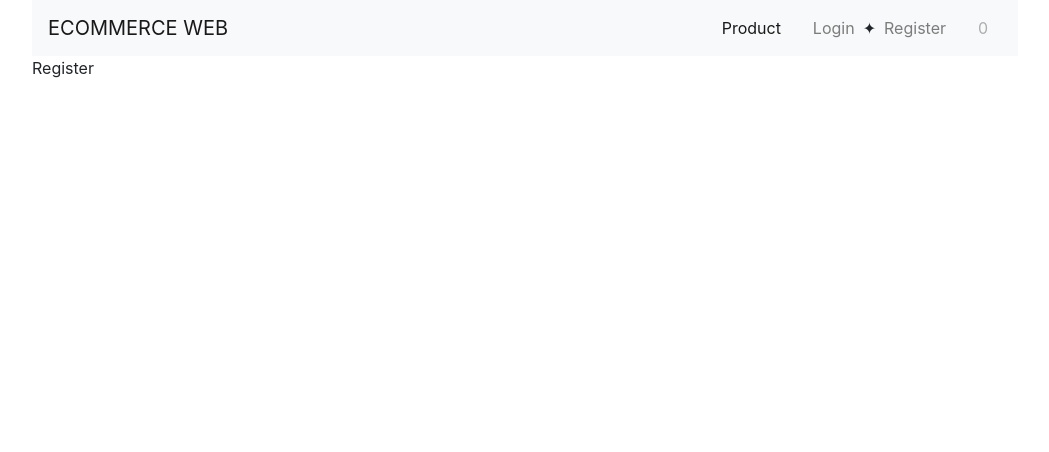
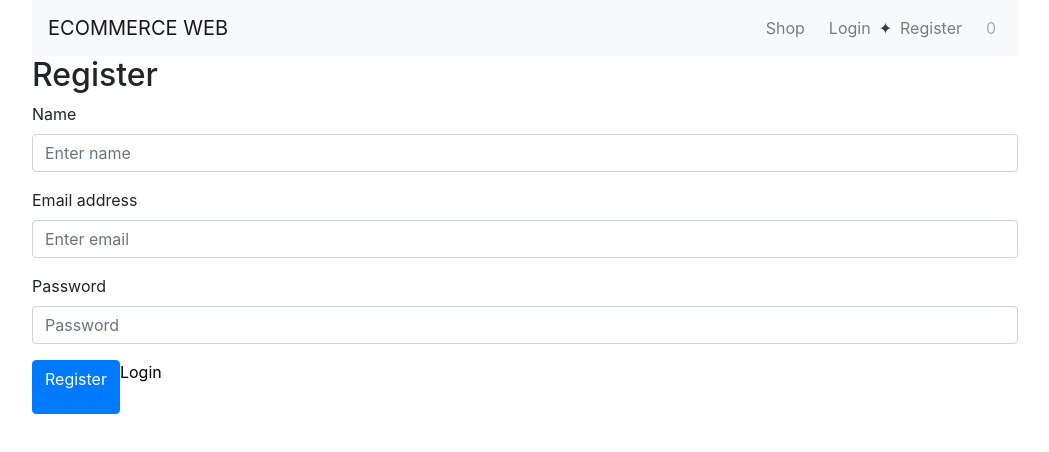
Before and after one commit to tuan4700/Demo_Web_Ecommerce, a React (Create React App) app in the folder client/: page /register in a window 1280 px wide. Shown: the top 452 px of the page, without its empty margins (115-1164 px from the left). Built offline with nearby package versions, Linux system fonts and the light colour scheme; no server answers.

Commit message:
updated state User

```diff
--- a/client/src/GlobalState.js
+++ b/client/src/GlobalState.js
@@ -1,15 +1,30 @@
-import { createContext, useState } from 'react';
+import { createContext, useState, useEffect } from 'react';
 import ProductsApi from './api/ProductsAPI';
+import UserAPI from './api/UserAPI';
+import axios from 'axios';
 
 export const GlobalState = createContext();
 
 
-export const DataProvider = ({children}) => {
+export function DataProvider({children}) {
     const [token, setToken] = useState(false);
+
+    async function resfreshToken() {
+        const res = await axios.get('/user/refresh_token');
+        setToken(res.data.accesstoken);
+    }
+
+    useEffect(() => {
+        const firstLogin = localStorage.getItem('firstLogin');
+        if(firstLogin) {
+            resfreshToken();
+        }
+    }, []);
 
     const state = {
         token: [token, setToken],
-        productsAPI: ProductsApi()
+        productsAPI: ProductsApi(),
+        userAPI: UserAPI(token)
     }
 
     return (
--- /dev/null
+++ b/client/src/api/UserAPI.js
@@ -0,0 +1,35 @@
+import { useState, useEffect } from 'react';
+import axios from 'axios';
+
+function UserAPI(token) {
+    const [isLogged, setIsLogged] = useState(false);
+    const [isAdmin, setIsAdmin] = useState(false);
+
+    useEffect(() => {
+        if(token) {
+            async function getUser() {
+                try {
+                    const res = await axios.get('/user/info', {
+                        headers: {Authorization: token}
+                    });
+
+                    setIsLogged(true);
+                    res.data.role === 1 ? setIsAdmin(true) : setIsAdmin(false);
+
+                    console.log(res);
+                } catch (error) {
+                    alert(error.response.data.message);
+                }
+            }
+
+            getUser();
+        }
+    }, [token]);
+
+    return {
+        isLogged: [isLogged, setIsLogged],
+        isAdmin: [isAdmin, setIsAdmin]
+    }
+}
+
+export default UserAPI;
--- a/client/src/components/headers/Header.css
+++ b/client/src/components/headers/Header.css
@@ -10,7 +10,7 @@
 
 .Cart_quantity {
     top: 8px;
-    right: 4px;
+    right: 10px;
     width: 16px;
     height: 16px;
     line-height: 16px;
--- a/client/src/components/headers/Header.js
+++ b/client/src/components/headers/Header.js
@@ -2,57 +2,81 @@ import React, { useContext, useState } from 'react';
 import { Link } from 'react-router-dom';
 import { GlobalState } from '../../GlobalState';
 import Cart from './icon/cart.svg';
-import Close from './icon/close.svg';
+import axios from 'axios';
 
 function Header() {
-    const value = useContext(GlobalState);
+    const state = useContext(GlobalState);
+    const [isLogged, setIsLogged] = state.userAPI.isLogged;
+    const [isAdmin, setIsAdmin] = state.userAPI.isAdmin;
+
+    async function logoutUser() {
+        await axios.get('/user/logout');
+        localStorage.clear();
+        setIsLogged(false);
+        setIsAdmin(false);
+    }
+
+    function adminRouter() {
+        return (
+            <>
+                <li className="nav-item">
+                    <Link to="/create_product" className="nav-link pr-3">Create_Product</Link>
+                </li>
+                <li className="nav-item">
+                    <Link to="/category" className="nav-link pr-3">Categories</Link>
+                </li>
+            </>
+        )
+    }
+
+    function loggedRouter() {
+        return (
+            <>
+                <li className="nav-item">
+                    <Link to="/history" className="nav-link pr-3">History</Link>
+                </li>
+                <li className="nav-item">
+                    <Link to="/" className="nav-link pr-3" onClick={logoutUser}>Logout</Link>
+                </li>
+            </>
+        )
+    }
+
     return (
         <div>
-            {/* <div className="Menu">
-                <img src={Menu} alt="" width="30px"/>
-            </div>
-
-            <div className="Logo">
-                ECOMMERCE WEB
-            </div>
-
-            <ul>
-                <li className="Product"><Link to="/">Product</Link></li>
-                <li className="Account"><Link to="/login">Login &#10022; Register</Link></li>
-            </ul>
-
-            <div className="Close">
-                <img src={Close} alt="" width="30px"/>
-            </div>
-
-            <div className="Cart">
-                <Link to="/">
-                    <span>0</span>
-                    <img src={Cart} alt="" width="30px"></img>
-                </Link>
-            </div> */}
-
             <nav className="navbar navbar-expand-lg navbar-light bg-light">
-                <div className="navbar-brand Logo">ECOMMERCE WEB</div>
+                <Link to="/" className="navbar-brand Logo">{isAdmin ? 'ADMIN' : 'ECOMMERCE WEB'}</Link>
                 <button className="navbar-toggler" type="button" data-toggle="collapse" data-target="#navbarSupportedContent" aria-controls="navbarSupportedContent" aria-expanded="false" aria-label="Toggle navigation">
                     <span className="navbar-toggler-icon"></span>
                 </button>
 
                 <div className="collapse navbar-collapse Navbar_actions" id="navbarSupportedContent">
                     <ul className="navbar-nav mr-0 ml-auto">
-                        <li className="nav-item pr-3 active">
-                            <Link className="nav-link" to="/">Product <span className="sr-only">(current)</span></Link>
+                        <li className="nav-item">
+                            <Link className="nav-link pr-3" to="/">{isAdmin ? 'Product' : 'Shop'}<span className="sr-only">(current)</span></Link>
                         </li>
-                        <li className="nav-item pr-3 d-flex">
-                            <Link className="nav-link" to="/login">Login</Link>
-                            <span className="align-self-center">&#10022;</span>
-                            <Link className="nav-link" to="/register">Register</Link>
-                        </li>
-                        <li className="nav-item pr-3">
-                            <Link className="nav-link disabled position-relative" to="/cart">
-                                <span className="position-absolute rounded-circle Cart_quantity">0</span>
-                                <img src={Cart} alt="" className="Cart_icon"></img>
-                            </Link>
+                        {isAdmin && adminRouter()}
+                            {isLogged ? loggedRouter() :
+                            <>
+                                <li className="nav-item">
+                                    <Link className="nav-link" to="/login">Login</Link>
+                                </li>
+                                <li className="nav-item">
+                                    <span className="nav-link pl-0 pr-0 align-self-center text-dark d-none d-none d-lg-block d-xl-block">&#10022;</span>
+                                </li>
+                                <li className="nav-item">
+                                    <Link className="nav-link pr-3" to="/register">Register</Link>
+                                </li>
+                            </>
+                            }
+                        <li className="nav-item">
+                            {
+                                isAdmin ? '' :
+                                <Link className="nav-link disabled position-relative pr-3" to="/cart">
+                                    <span className="position-absolute rounded-circle Cart_quantity">0</span>
+                                    <img src={Cart} alt="" className="Cart_icon"></img>
+                                </Link>
+                            }
                         </li>
                     </ul>
                 </div>
--- a/client/src/components/mainpages/auth/Register.js
+++ b/client/src/components/mainpages/auth/Register.js
@@ -1,9 +1,60 @@
-import React from 'react';
+import { useState } from 'react';
+import { Link } from 'react-router-dom';
+import axios from 'axios';
 
 function Register() {
+    const [user, setUser] = useState({
+        name: '', email: '', password: ''
+    })
+
+    function onChangeInput(e) {
+        const {name, value} = e.target;
+        setUser({
+            ...user,
+            [name]: value
+        });
+    }
+
+    async function registerSubmit(e) {
+        e.preventDefault();
+        try {
+            await axios.post('/user/register', {...user})
+            localStorage.setItem("firstLogin", true);
+            window.location.href = "/";
+        } catch (error) {
+            alert(error.response.data.message);
+        }
+    }
+
     return (
-        <div>
-            Register
+        <div className="register-page">
+            <h2 className="register-page__title">Register</h2>
+            <form onSubmit={registerSubmit}>
+                <div className="form-group register-page__form-group">
+                    <label htmlFor="exampleInputEmail1">Name</label>
+                    <input type="text" name="name" className="form-control" id="exampleInputEmail1" value={user.name} placeholder="Enter name" onChange={onChangeInput}/>
+                </div>
+                <div className="form-group register-page__form-group">
+                    <label htmlFor="exampleInputEmail1">Email address</label>
+                    <input type="email" name="email" className="form-control" id="exampleInputEmail1" value={user.email} placeholder="Enter email" onChange={onChangeInput}/>
+                </div>
+                <div className="form-group register-page__form-group">
+                    <label htmlFor="exampleInputPassword1">Password</label>
+                    <input type="password" name="password" className="form-control" id="exampleInputPassword1" value={user.password} placeholder="Password" onChange={onChangeInput}/>
+                </div>
+                {/* <div className="form-group">
+                    <label htmlFor="exampleInputPassword1">Confirm Password</label>
+                    <input type="password" name="password" className="form-control" id="exampleInputPassword1" value={user.password} placeholder="Confirm Password"/>
+                </div> */}
+                <div className="d-flex register-page__btns">
+                    <button type="submit" className="btn btn-primary register-page__btns__main">
+                        <p className="register-page__btns__main__title">Register</p>
+                    </button>
+                    <Link to="/login" className="register-page__btns__side">
+                        <p className="register-page__btns__side__title">Login</p>
+                    </Link>
+                </div>
+            </form>
         </div>
     )
 }
--- /dev/null
+++ b/client/src/components/mainpages/auth/auth.css
@@ -0,0 +1,59 @@
+.login-page,
+.register-page {
+    width: 400px;
+    margin: 12px auto 0;
+    border: 2px solid #FFA566;
+    border-radius: 6px;
+}
+
+.login-page__title,
+.register-page__title {
+    margin-top: 12px;
+    margin-bottom: 0;
+    font-size: 48px;
+    font-weight: 700;
+    height: 58px;
+    text-align: center;
+    color: #36C590;
+    line-height: 48px;
+}
+
+.login-page__form-group,
+.register-page__form-group {
+    margin: 8px 12px;
+}
+
+.login-page__btns,
+.register-page__btns {
+    margin: 16px 12px;
+    justify-content: space-between;
+}
+
+.login-page__btns__main,
+.login-page__btns__side,
+.register-page__btns__main,
+.register-page__btns__side {
+    width: 120px;
+    height: 40px;
+    text-decoration: none;
+}
+
+.login-page__btns__main__title,
+.register-page__btns__main__title {
+    margin: 0;
+    height: 40px;
+    font-size: 24px;
+    font-weight: 500;
+    line-height: 22px;
+}
+
+.login-page__btns__side__title,
+.register-page__btns__side__title {
+    font-size: 22px;
+    font-weight: 500;
+    line-height: 40px;
+    text-align: center;
+    margin: 0;
+    color: #8366B4;
+    opacity: 0.6;
+}
--- a/client/src/components/mainpages/auth/login.js
+++ b/client/src/components/mainpages/auth/login.js
@@ -1,9 +1,52 @@
-import React from 'react';
+import { useState } from 'react';
+import { Link } from 'react-router-dom';
+import axios from 'axios';
 
 function Login() {
+    const [user, setUser] = useState({
+        email: '', password: ''
+    })
+
+    function onChangeInput(e) {
+        const {name, value} = e.target;
+        setUser({
+            ...user,
+            [name]: value
+        });
+    }
+
+    async function loginSubmit(e) {
+        e.preventDefault();
+        try {
+            await axios.post('/user/login', {...user})
+            localStorage.setItem("firstLogin", true);
+            window.location.href = "/";
+        } catch (error) {
+            alert(error.response.data.message);
+        }
+    }
+
     return (
-        <div>
-            Login
+        <div className="login-page">
+            <h2 className="login-page__title">Login</h2>
+            <form onSubmit={loginSubmit}>
+                <div className="form-group login-page__form-group">
+                    <label htmlFor="exampleInputEmail1">Email address</label>
+                    <input type="email" name="email" className="form-control" id="exampleInputEmail1" value={user.email} placeholder="Enter email" onChange={onChangeInput}/>
+                </div>
+                <div className="form-group login-page__form-group">
+                    <label htmlFor="exampleInputPassword1">Password</label>
+                    <input type="password" name="password" className="form-control" id="exampleInputPassword1" value={user.password} placeholder="Password" onChange={onChangeInput}/>
+                </div>
+                <div className="d-flex login-page__btns">
+                    <button type="submit" className="btn btn-primary login-page__btns__main">
+                        <p className="login-page__btns__main__title">Login</p>
+                    </button>
+                    <Link to="/register" className="login-page__btns__side">
+                        <p className="login-page__btns__side__title">Register</p>
+                    </Link>
+                </div>
+            </form>
         </div>
     )
 }
--- a/client/src/components/mainpages/utils/productItem/ProductItem.js
+++ b/client/src/components/mainpages/utils/productItem/ProductItem.js
@@ -9,10 +9,6 @@ function ProductItem({productItem}) {
                 <h6 className="text-danger product-card__content__price">${productItem.price}</h6>
                 <h6 className="product-card__content__description">{productItem.description}</h6>
             </div>
-            {/* <div className="d-flex product-card__btns">
-                <Link className="btn btn-secondary product-card__btns__buy" to="#!">Buy</Link>
-                <Link className="btn btn-primary product-card__btns__view" to={`/detail/${productItem._id}`}>View</Link>
-            </div> */}
             <BtnProduct product={productItem} />
         </div>
     )
--- a/client/src/index.css
+++ b/client/src/index.css
@@ -36,3 +36,5 @@ ul {
 @import url('./components/mainpages/products/products.css');
 /* -------------------DetailProduct------------ */
 @import url('./components/mainpages/DetailProduct/DetailProduct.css');
+/* -------------------Login/Register------------- */
+@import url('./components/mainpages/auth/auth.css');
```
Also changed, not shown: client/src/components/mainpages/products/products.js (+9 -5 lines), client/src/components/mainpages/utils/loading/loading.css (added, +27 -0 lines), client/src/components/mainpages/utils/loading/loading.js (added, +27 -0 lines).
